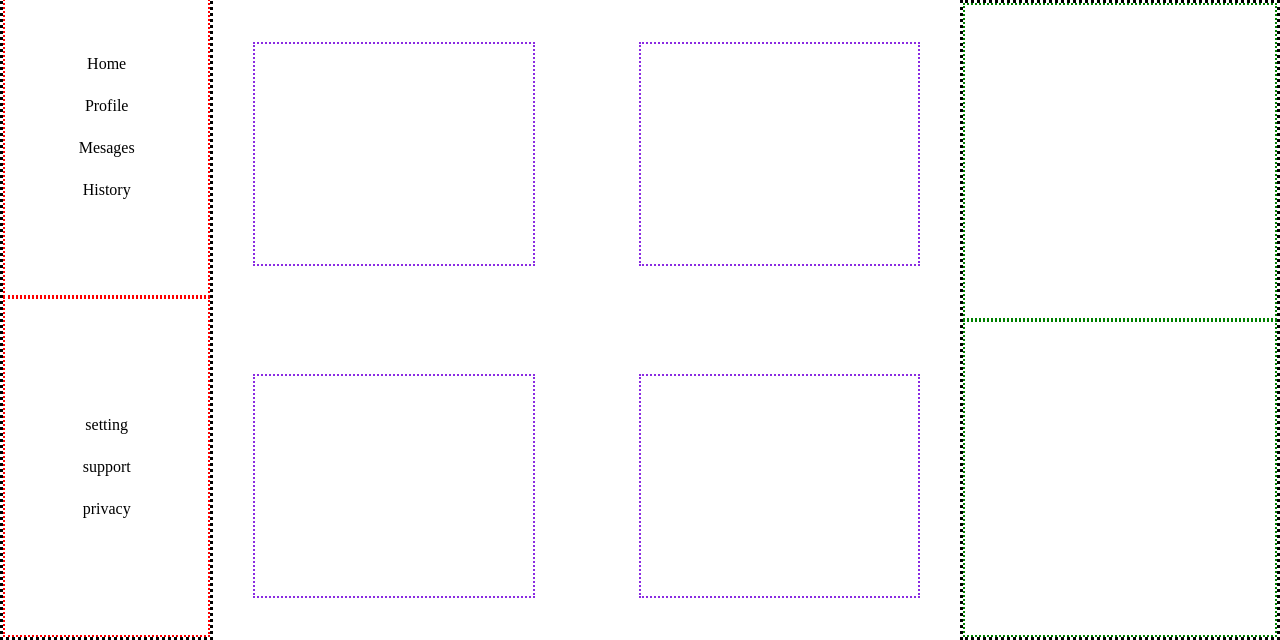
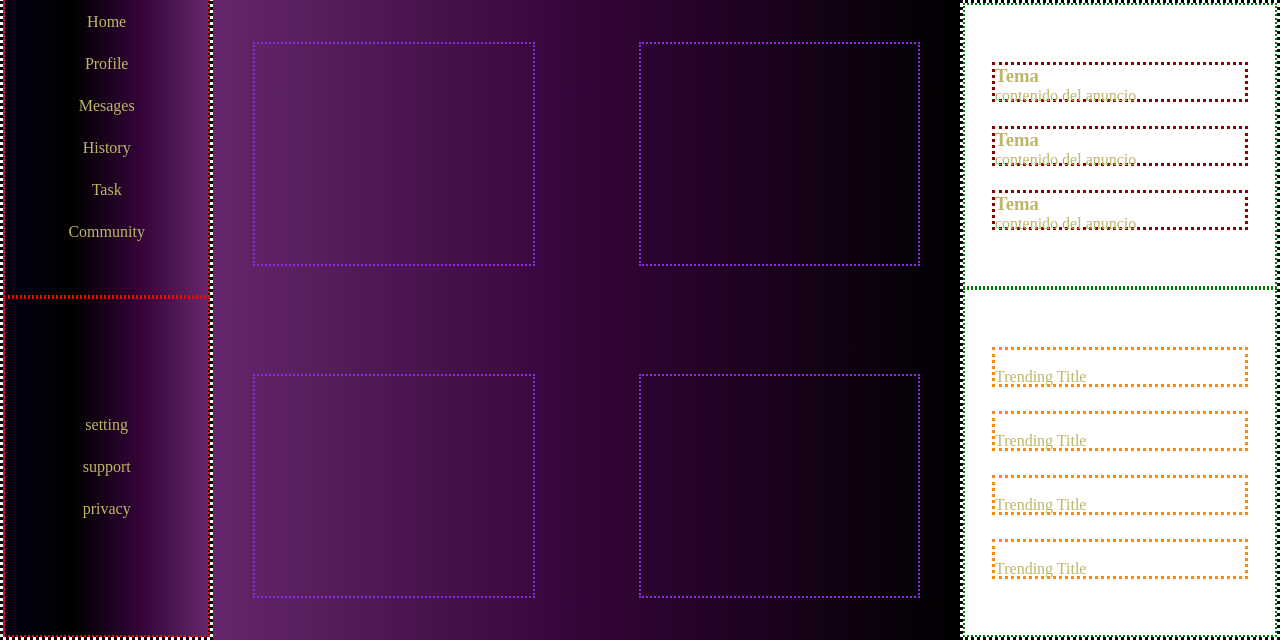
Before and after one commit to Leonidas314/Admin-Dashboard, a plain HTML site: page index.html in a window 1280 px wide. Shown: the part 160-800 px from the top of the page. Drawn offline with Linux system fonts and the light colour scheme.

Commit message:
add content to announcmentDiv and trendingDiv, add css properties, experiment wich background color gradients

```diff
--- a/index.html
+++ b/index.html
@@ -4,7 +4,7 @@
     <meta charset="UTF-8">
     <meta name="viewport" content="width=device-width, initial-scale=1.0">
     <title>Document</title>
-    <link rel="stylesheet" href="style.css"
+    <link rel="stylesheet" href="style.css">
 </head>
 <body>
     <div id="main-container">
@@ -15,6 +15,8 @@
                 <li>Profile</li>
                 <li>Mesages</li>
                 <li>History</li>
+                <li>Task</li>
+                <li>Community</li>
             </ul>
             <ul class="bot-ul">
                 <li>setting</li>
@@ -40,8 +42,17 @@
             <div class="project"></div>
         </div>
         <div class="side-container">
-            <div id="anouncements"></div>
-            <div id="trending"></div>
+            <div id="anouncementsDiv">
+                <div class="anouncements"><h3>Tema</h3><p>contenido del anuncio</p></div>
+                <div class="anouncements"><h3>Tema</h3><p>contenido del anuncio</p></div>
+                <div class="anouncements"><h3>Tema</h3><p>contenido del anuncio</p></div>
+            </div>
+            <div id="trendingDiv">
+                <div class="trending"><img src="" alt=""><p>Trending Title</p></div>
+                <div class="trending"><img src="" alt=""><p>Trending Title</p></div>
+                <div class="trending"><img src="" alt=""><p>Trending Title</p></div>
+                <div class="trending"><img src="" alt=""><p>Trending Title</p></div>
+            </div>
         </div>
     </div>
 
--- a/style.css
+++ b/style.css
@@ -7,6 +7,7 @@ body{
     display: grid;
     place-items: center;
     height: 100vh;
+    color: darkkhaki;
 }
 #main-container{
     display: grid;
@@ -29,6 +30,7 @@ body{
     justify-content: center;
     gap: 3vh;
     list-style: none;
+    background: linear-gradient(to right, #030115,black,#340438 ,#65276b);
 }
 .sideboard{
     grid-area: 1 / 1 / 3 / 2;
@@ -49,6 +51,7 @@ body{
     display: grid;
     grid-template-columns: 4fr 0.5fr 1fr;
     grid-template-rows: 1fr 1fr;
+    background:linear-gradient(to right,#65276b,#340438,black);
 }
 .headerDivs{
     border: 2px dotted blue;
@@ -66,6 +69,8 @@ body{
     align-items: center;
     justify-content: center;
     gap: 3vh;
+    background:linear-gradient(to right,#65276b,#340438,black);
+
 }
 .project{
     border: 2px dotted blueviolet;
@@ -83,9 +88,29 @@ body{
     border: 2px dotted green;
 }
 
-#anouncements{
+#anouncementsDiv{
     grid-area: 1/1/2/2;
+    display: flex;
+    flex-direction: column;
+    align-items: center;
+    justify-content: center;
+    gap: 3vh;
 }
-#trending{
-    grid-area: auto;
+.anouncements{
+    height: 5vh;
+    width: 20vw;
+    border: 3px dotted darkred;
 }
+#trendingDiv{
+    grid-area: 2/1/3/2;
+    display: flex;
+    flex-direction: column;
+    align-items: center;
+    justify-content: center;
+    gap: 3vh;
+}
+.trending{
+    height: 5vh;
+    width: 20vw;
+    border: 3px dotted darkorange;
+}
```
